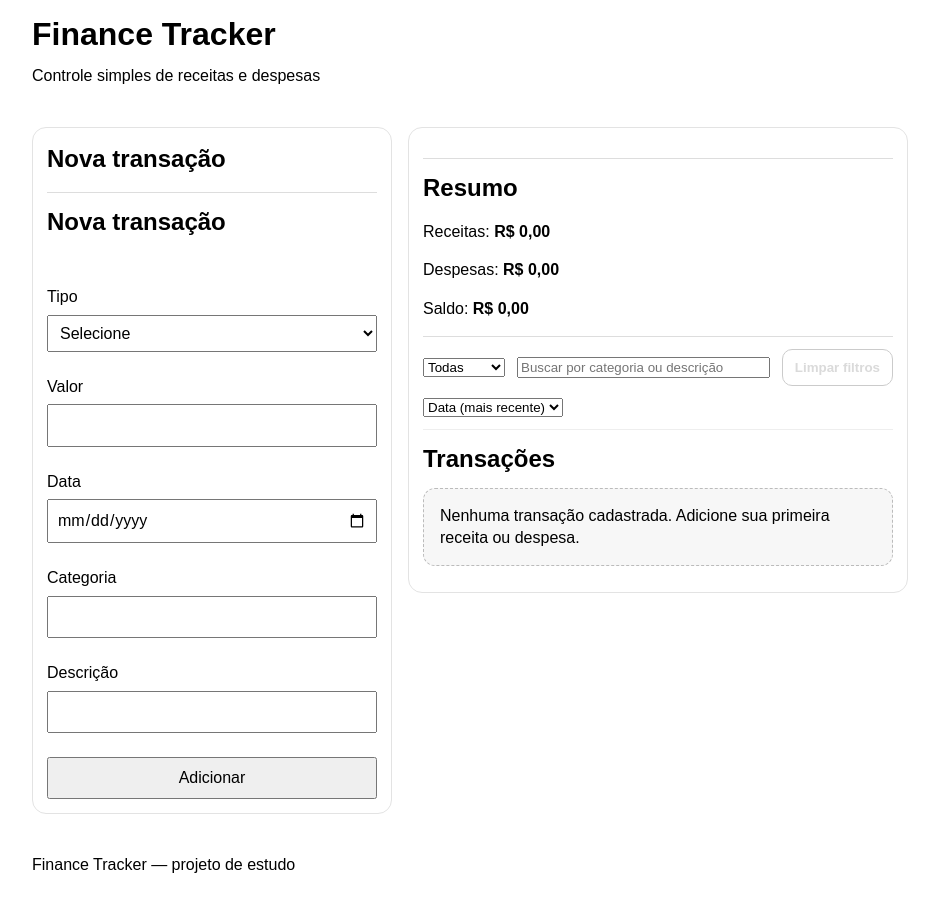
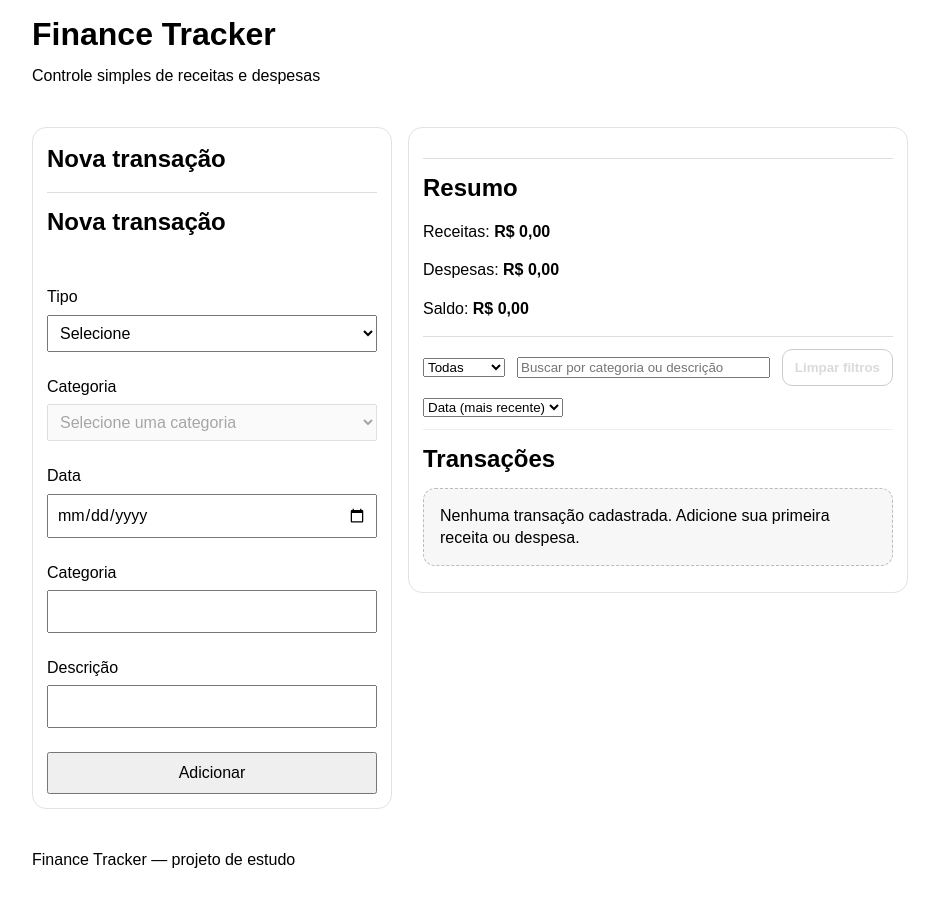
Before and after one commit to DMGSBZR/finance-tracker-vue, a Vue app in the folder finance-tracker-vue/: page / in a window 1280 px wide. Shown: the whole page, without its empty margins (170-1109 px from the left). Built offline with nearby package versions, Linux system fonts and the light colour scheme.

Commit message:
feat: drive catergory selection from domain with dependent select

```diff
--- a/finance-tracker-vue/src/App.vue
+++ b/finance-tracker-vue/src/App.vue
@@ -1,5 +1,7 @@
 <script setup>
 import { ref, computed } from "vue";
+import { TRANSACTION_TYPES } from "./domain/transactionTypes";
+import { CATEGORIES } from "./domain/categories";
 
 import SummaryCards from "./components/SummaryCards.vue";
 import TransactionForm from "./components/TransactionForm.vue";
@@ -128,6 +130,12 @@ const visibleTransactions = computed(() => {
   return list;
 });
 
+/* Categorias disponíveis (para o formulário) */
+const availableCategories = computed(() => {
+  if (!form.value.type) return [];
+  return CATEGORIES[form.value.type] ?? [];
+});
+
 /* ======================================================
  * 4) Helpers de UI + resumo financeiro
  * ====================================================== */
@@ -140,13 +148,13 @@ function formatBrl(value) {
 
 const incomeTotal = computed(() =>
   visibleTransactions.value
-    .filter((tx) => tx.type === "income")
+    .filter((tx) => tx.type === TRANSACTION_TYPES.INCOME)
     .reduce((sum, tx) => sum + Number(tx.amount || 0), 0)
 );
 
 const expenseTotal = computed(() =>
   visibleTransactions.value
-    .filter((tx) => tx.type === "expense")
+    .filter((tx) => tx.type === TRANSACTION_TYPES.EXPENSE)
     .reduce((sum, tx) => sum + Number(tx.amount || 0), 0)
 );
 
@@ -208,6 +216,7 @@ function clearFilters() {
   v-model="form"
   :errors="errors"
   :is-editing="!!editingId"
+  :categories="availableCategories"
   @submit="handleSubmit"
   @cancel="cancelEdit"
 />
--- a/finance-tracker-vue/src/components/TransactionForm.vue
+++ b/finance-tracker-vue/src/components/TransactionForm.vue
@@ -2,9 +2,10 @@
 import { computed, nextTick, ref, watch } from "vue";
 
 const props = defineProps({
-  modelValue: { type: Object, required: true }, // form
+  modelValue: { type: Object, required: true },
   errors: { type: Object, required: true },
   isEditing: { type: Boolean, required: true },
+  categories: { type: Array, required: true },
 });
 
 const emit = defineEmits(["update:modelValue", "submit", "cancel"]);
@@ -15,6 +16,13 @@ const amountInputRef = ref(null);
 const updateField = (key, value) => {
   emit("update:modelValue", { ...props.modelValue, [key]: value });
 };
+ // Quando muda o tipo, a categoria anterior pode ficar inválida
+watch(
+  () => props.modelValue.type,
+  () => {
+    updateField("category", "");
+  }
+);
 
 // Foco automático quando entrar em modo edição
 watch(
@@ -53,16 +61,26 @@ const submitLabel = computed(() => (props.isEditing ? "Salvar" : "Adicionar"));
       </div>
 
       <div class="field">
-        <label for="amount">Valor</label>
+  <label for="category">Categoria</label>
 
-        <input
-          id="amount"
-          ref="amountInputRef"
-          type="number"
-          :value="modelValue.amount"
-          @input="updateField('amount', $event.target.value)"
-        />
+  <select
+    id="category"
+    :value="modelValue.category"
+    @change="updateField('category', $event.target.value)"
+    :disabled="props.categories.length === 0"
+  >
+    <option value="">Selecione uma categoria</option>
 
+    <option
+      v-for="category in props.categories"
+      :key="category"
+      :value="category"
+    >
+      {{ category }}
+    </option>
+  </select>
+
+       <small v-if="errors.category" class="field-error">{{ errors.category }}</small>
         <small v-if="errors.amount" class="field-error">{{ errors.amount }}</small>
       </div>
 
--- a/finance-tracker-vue/src/composables/useTransactions.js
+++ b/finance-tracker-vue/src/composables/useTransactions.js
@@ -1,4 +1,12 @@
 import { ref } from "vue";
+import { TRANSACTION_TYPES } from "../domain/transactionTypes";
+import { CATEGORIES } from "../domain/categories";
+
+function isValidCategory(type, category) {
+  if (!type || !category) return false;
+
+  return CATEGORIES[type]?.includes(category);
+}
 
 export function useTransactions(transactionsRef) {
   const form = ref({
@@ -30,7 +38,9 @@ export function useTransactions(transactionsRef) {
     if (!form.value.amount || Number(form.value.amount) <= 0)
       e.amount = "Informe um valor válido";
     if (!form.value.date) e.date = "Informe a data";
-    if (!form.value.category.trim()) e.category = "Informe a categoria";
+    if (!isValidCategory(form.value.type, form.value.category)) {
+  e.category = "Categoria inválida para o tipo selecionado";
+}
 
     errors.value = e;
     return Object.keys(e).length === 0;
--- /dev/null
+++ b/finance-tracker-vue/src/domain/categories.js
@@ -0,0 +1,18 @@
+import { TRANSACTION_TYPES } from "./transactionTypes";
+
+export const CATEGORIES = {
+  [TRANSACTION_TYPES.INCOME]: [
+    "Salário",
+    "Freelance",
+    "Investimentos",
+    "Outros",
+  ],
+  [TRANSACTION_TYPES.EXPENSE]: [
+    "Alimentação",
+    "Transporte",
+    "Moradia",
+    "Lazer",
+    "Saúde",
+    "Outros",
+  ],
+};
--- /dev/null
+++ b/finance-tracker-vue/src/domain/transactionTypes.js
@@ -0,0 +1,9 @@
+export const TRANSACTION_TYPES = {
+  INCOME: "income",
+  EXPENSE: "expense",
+};
+
+export const TRANSACTION_TYPE_LABELS = {
+  [TRANSACTION_TYPES.INCOME]: "Receita",
+  [TRANSACTION_TYPES.EXPENSE]: "Despesa",
+};
```
Lines whose indentation alone changed are shown as unchanged.
